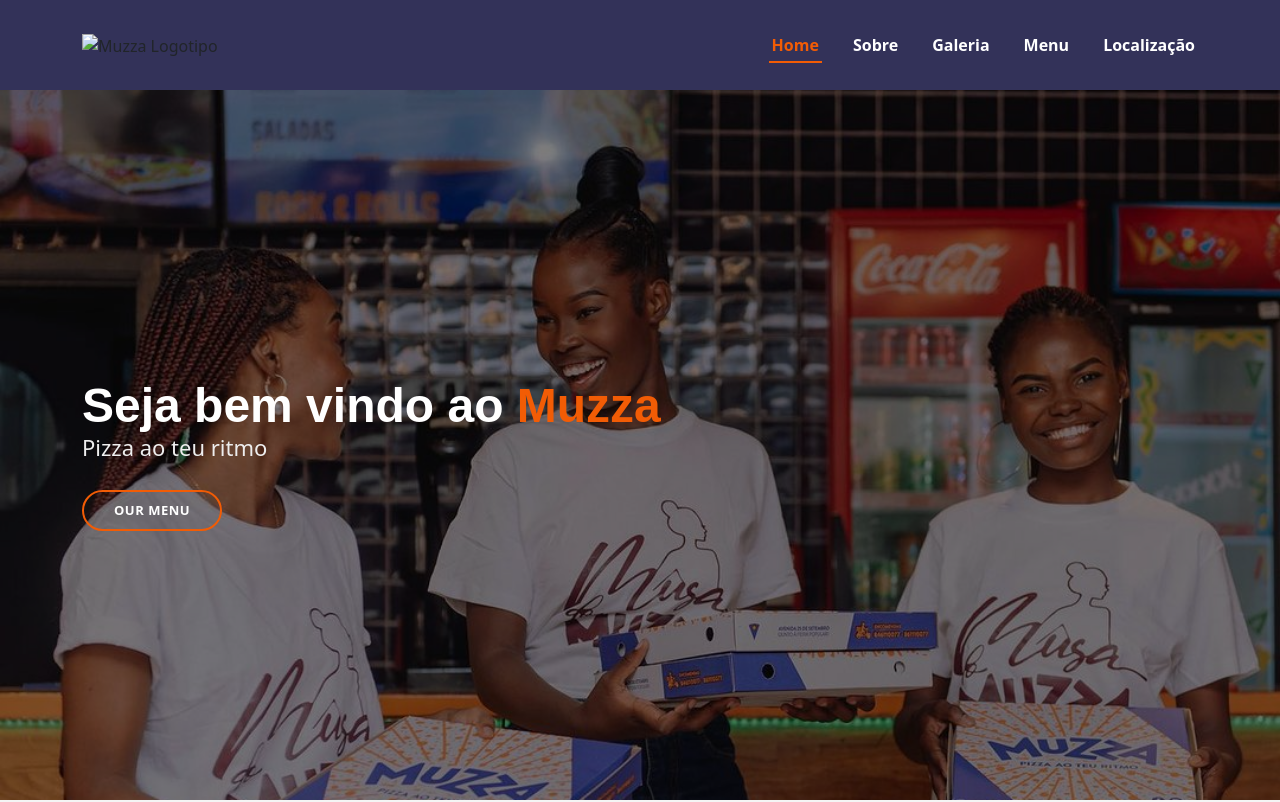
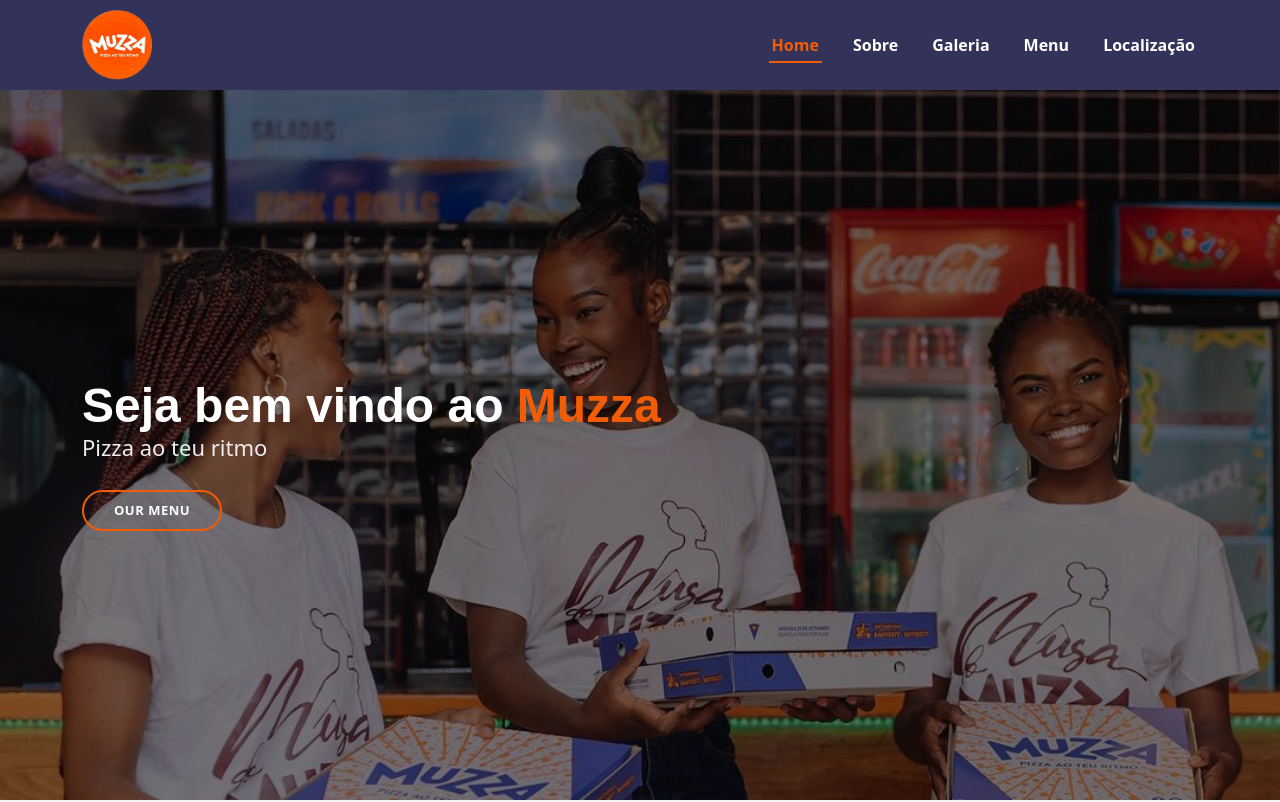
Before and after one commit to EufratesLC/Muzza, a plain HTML site: page index.html in a window 1280 px wide. Shown: the top 802 px of the page. Drawn offline with nearby package versions, Linux system fonts and the light colour scheme; the site is published under a folder, as on GitHub Pages, so addresses that start at the root find nothing.

Commit message:
Update index.html
logo

```diff
--- a/index.html
+++ b/index.html
@@ -50,7 +50,7 @@
     <div class="container d-flex align-items-center justify-content-between">
 
       <a class="navbar-brand" href="index.html" class="logo d-flex align-items-center me-auto me-lg-0">
-          <img class="logo" src="/assets/LOGO 2.png" alt="Muzza Logotipo">
+          <img class="logo" src="./assets/LOGO 2.png" alt="Muzza Logotipo">
       </a>
 
       <nav id="navbar" class="navbar">
```
